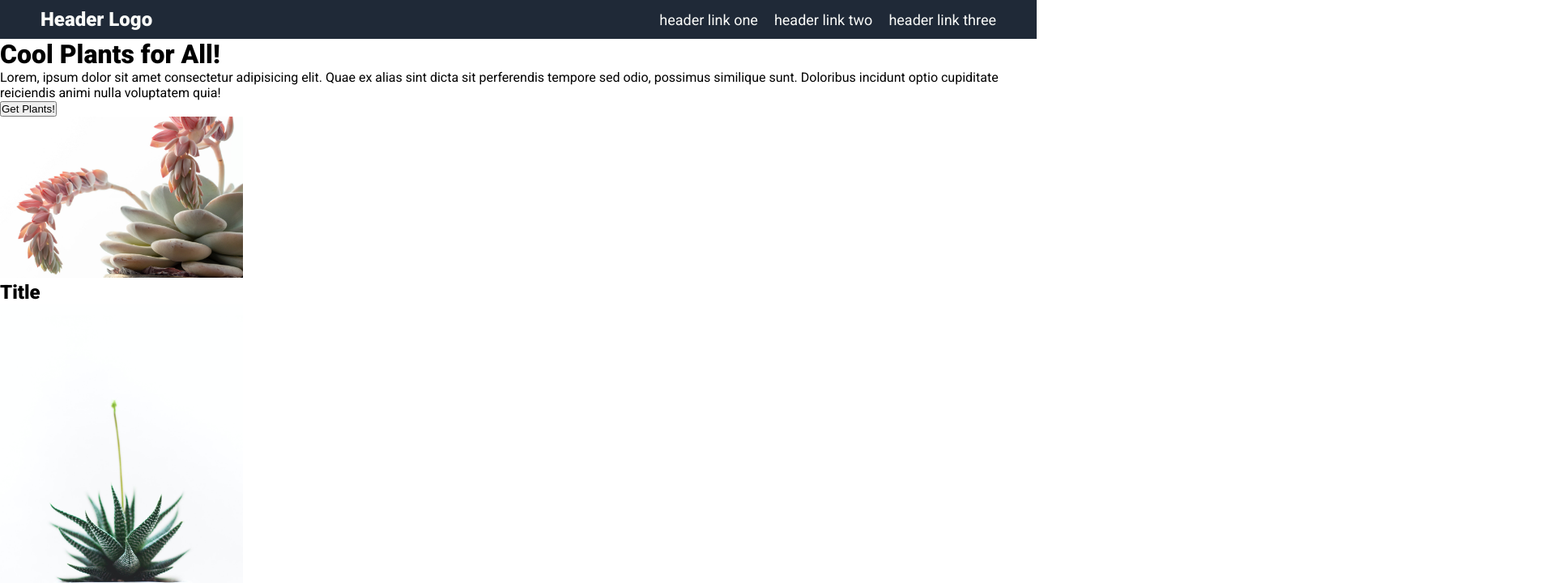
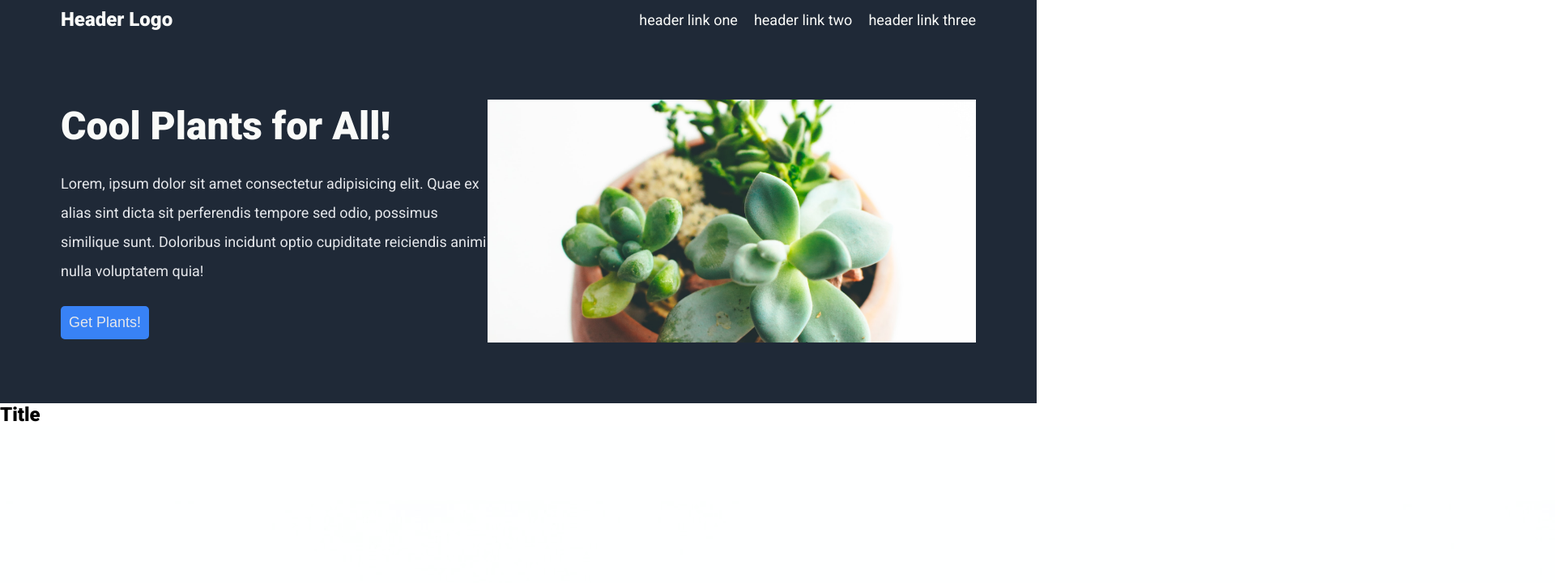
Before and after one commit to linds0202/odin-landing-page, a plain HTML site: page index.html in a window 1280 px wide. Shown: the top 720 px of the page at 81% size, 1920 px wide, since content can reach past the window. Drawn offline with Linux system fonts and the light colour scheme.

Commit message:
Style hero section

```diff
--- a/index.html
+++ b/index.html
@@ -27,7 +27,7 @@
             <p>Lorem, ipsum dolor sit amet consectetur adipisicing elit. Quae ex alias sint dicta sit perferendis tempore sed odio, possimus similique sunt. Doloribus incidunt optio cupiditate reiciendis animi nulla voluptatem quia!</p>
             <button>Get Plants!</button>
         </div>
-        <img src="./images/hero1.jpg">
+        <img src="./images/hero3.jpg">
     </div>
     <div class="card">
         <h2>Title</h2>
--- a/styles.css
+++ b/styles.css
@@ -8,7 +8,7 @@ body {
     font-family: 'Roboto', sans-serif;
 }
 
-header, .hero, footer {
+header, .hero-container, footer {
     background-color: #1F2937;
     color: #F9FAF8;
 }
@@ -16,7 +16,7 @@ header, .hero, footer {
 /* Header Section */
 
 header {
-    padding: 10px 50px;
+    padding: 10px 75px;
     display: flex;
     justify-content: space-between;
     align-items: center;
@@ -46,6 +46,44 @@ header a {
     text-decoration: none;
 }
 
-img {
-    width: 300px;
+/* Hero Section */
+
+.hero-container {
+    background-color: #1F2937;
+    padding: 75px;
+    display: flex;
+    justify-content: space-between;
+    align-items: center;
 }
+
+.hero-container img {
+    width: 800px;
+    height: 300px;
+    object-fit: cover;
+}
+
+.hero-text {
+    width: 700px;
+}
+
+h1 {
+    font-size: 48px;
+    font-weight: 900;
+}
+
+.hero-text p {
+    margin-top: 25px;
+    font-size: 18px;
+    color: #E5E7EB;
+    line-height: 2;
+}
+
+.hero-text button {
+    margin-top: 25px;
+    background-color: #3882F6;
+    color: #E5E7EB;
+    font-size: 18px;
+    padding: 10px;
+    border-radius: 5px;
+    border: none;
+}
```
